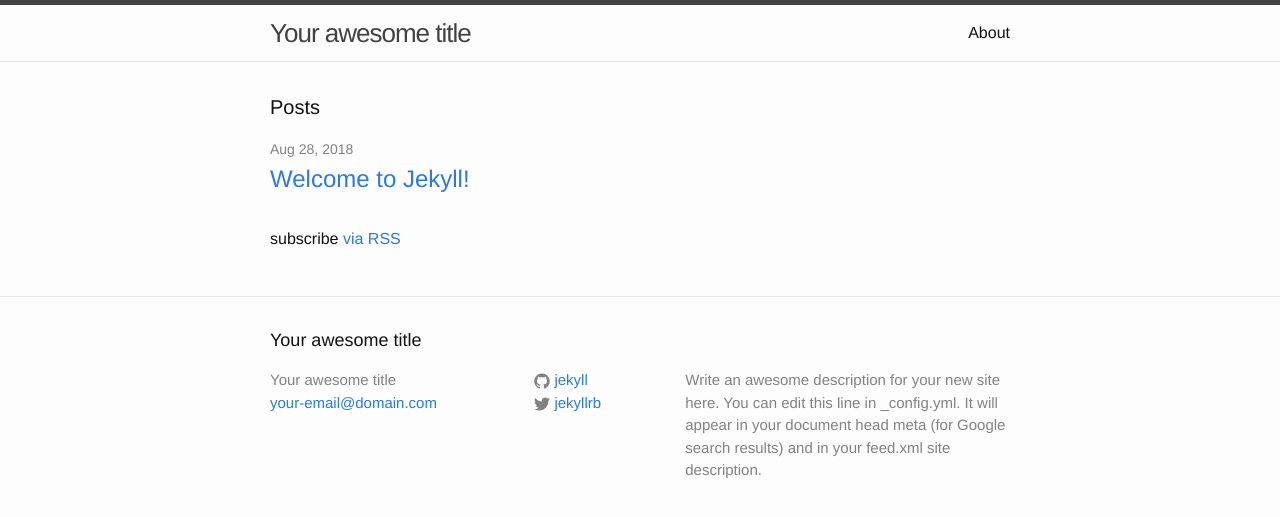
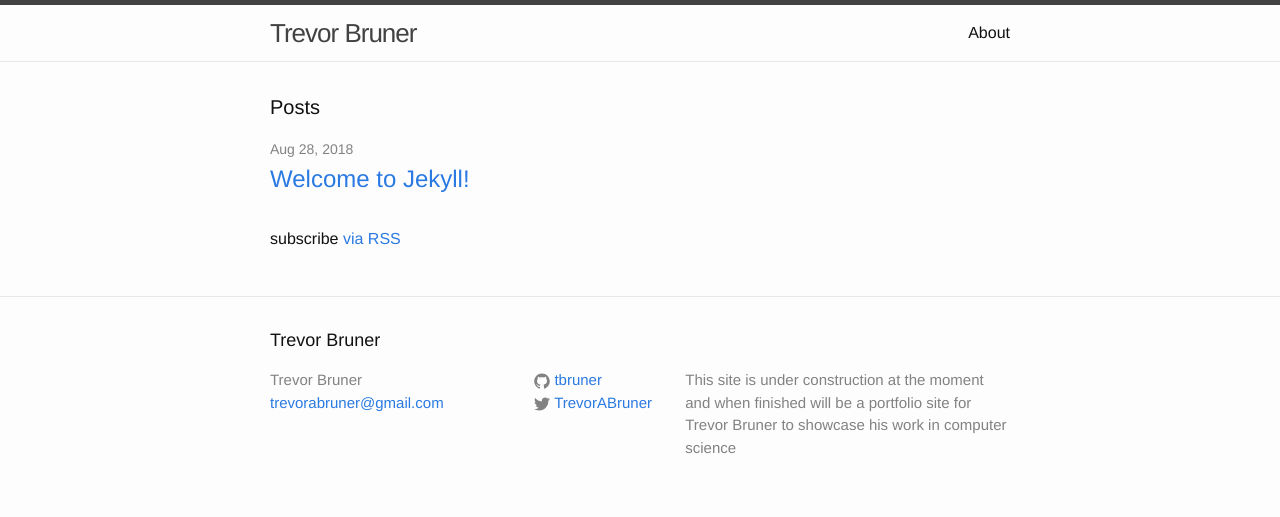
Before and after one commit to tbruner/tbruner.github.io, a Jekyll site: the page built from index.html, in a window 1280 px wide. Shown: the top 517 px of the page. Built offline with Jekyll 4.4.1, drawn with Linux system fonts in a browser that asks for light colours.

Commit message:
Title and description update

```diff
--- a/_config.yml
+++ b/_config.yml
@@ -6,16 +6,16 @@
 # 'jekyll serve'. If you change this file, please restart the server process.
 
 # Site settings
-title: Your awesome title
-email: your-email@domain.com
+title: Trevor Bruner
+email: trevorabruner@gmail.com
 description: > # this means to ignore newlines until "baseurl:"
-  Write an awesome description for your new site here. You can edit this
-  line in _config.yml. It will appear in your document head meta (for
-  Google search results) and in your feed.xml site description.
+  This site is under construction at the moment and when finished will
+  be a portfolio site for Trevor Bruner to showcase his work in
+  computer science
 baseurl: "" # the subpath of your site, e.g. /blog
-url: "http://yourdomain.com" # the base hostname & protocol for your site
-twitter_username: jekyllrb
-github_username:  jekyll
+url: "https://tbruner.github.io/" # the base hostname & protocol for your site
+twitter_username: TrevorABruner
+github_username:  tbruner
 
 # Build settings
 markdown: kramdown
```
Also changed, not shown: 10 other files.
